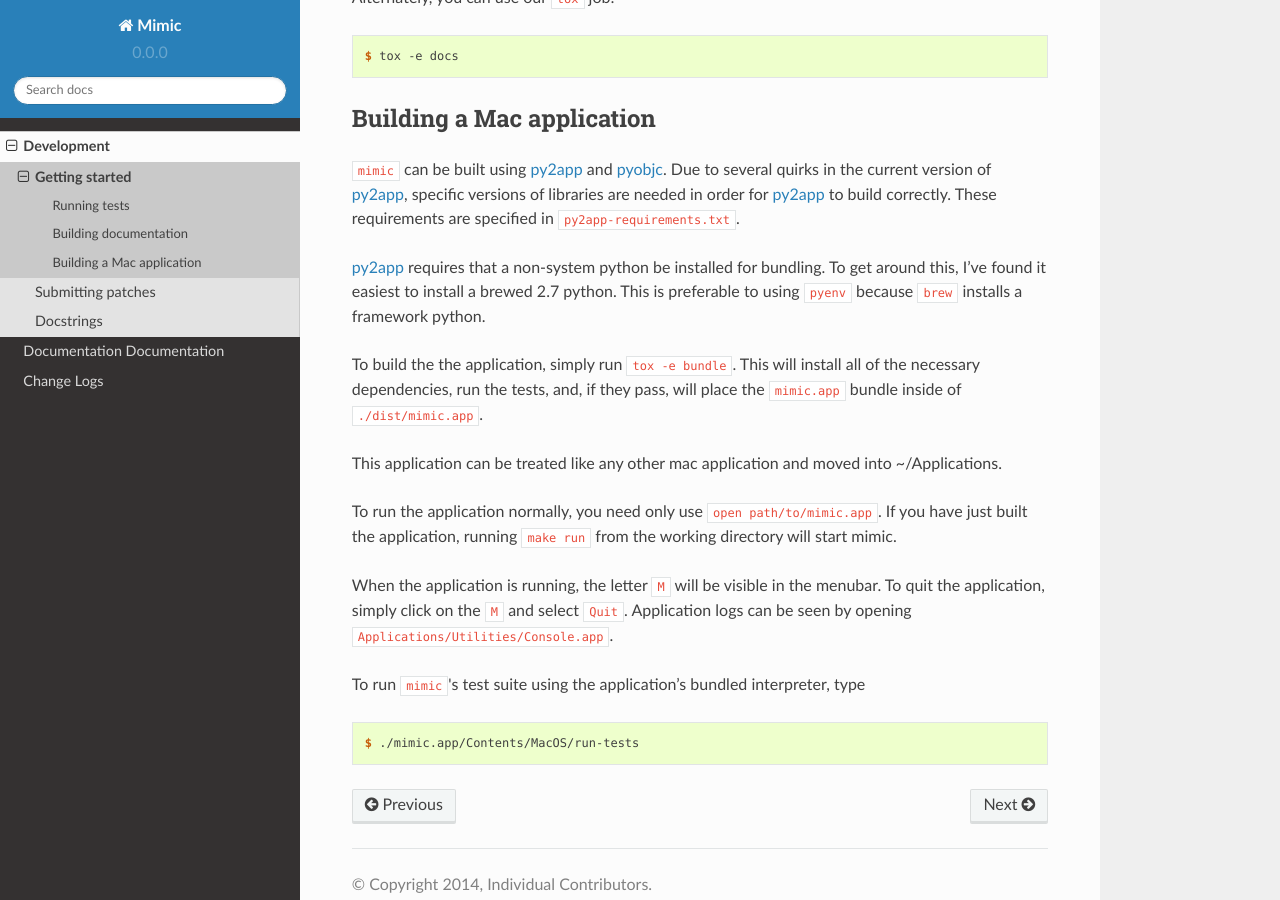
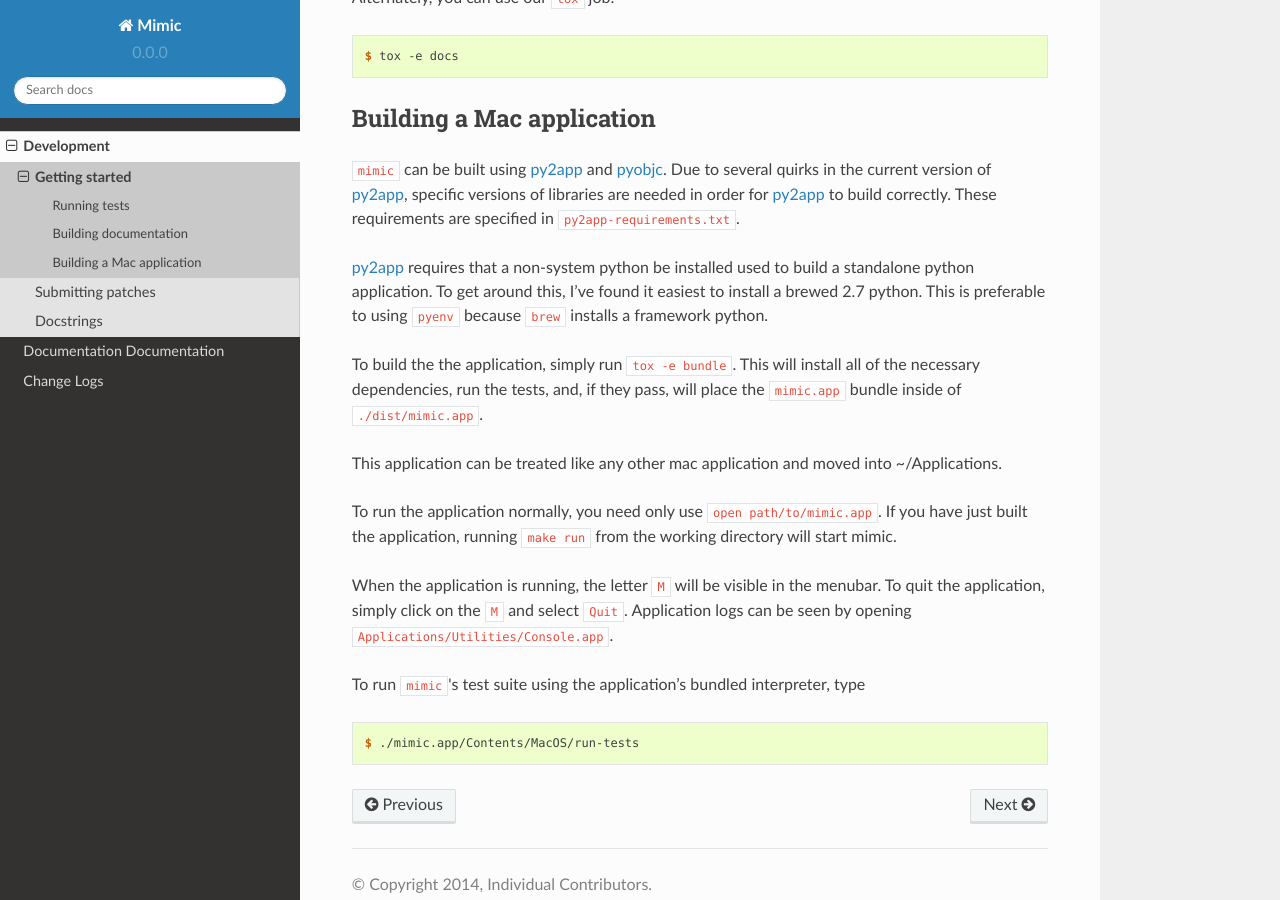
Before and after one commit to rackerlabs/mimic, a Sphinx documentation site: the page built from docs/development/getting-started.rst, in a window 1280 px wide and 900 px high, scrolled down 1599 px. Built offline with Sphinx 7.4.7 and the Read the Docs theme 2.0.0, drawn with Linux system fonts in a browser that asks for light colours.

Commit message:
Fix docs
Change wording about bundling.

```diff
--- a/docs/development/getting-started.rst
+++ b/docs/development/getting-started.rst
@@ -92,7 +92,8 @@ Due to several quirks in the current version of `py2app`_, specific versions of
 libraries are needed in order for `py2app`_ to build correctly.
 These requirements are specified in ``py2app-requirements.txt``.
 
-`py2app`_ requires that a non-system python be installed for bundling.
+`py2app`_ requires that a non-system python be installed used to build a
+standalone python application.
 To get around this, I've found it easiest to install a brewed 2.7 python.
 This is preferable to using ``pyenv`` because ``brew`` installs a framework
 python.
```
